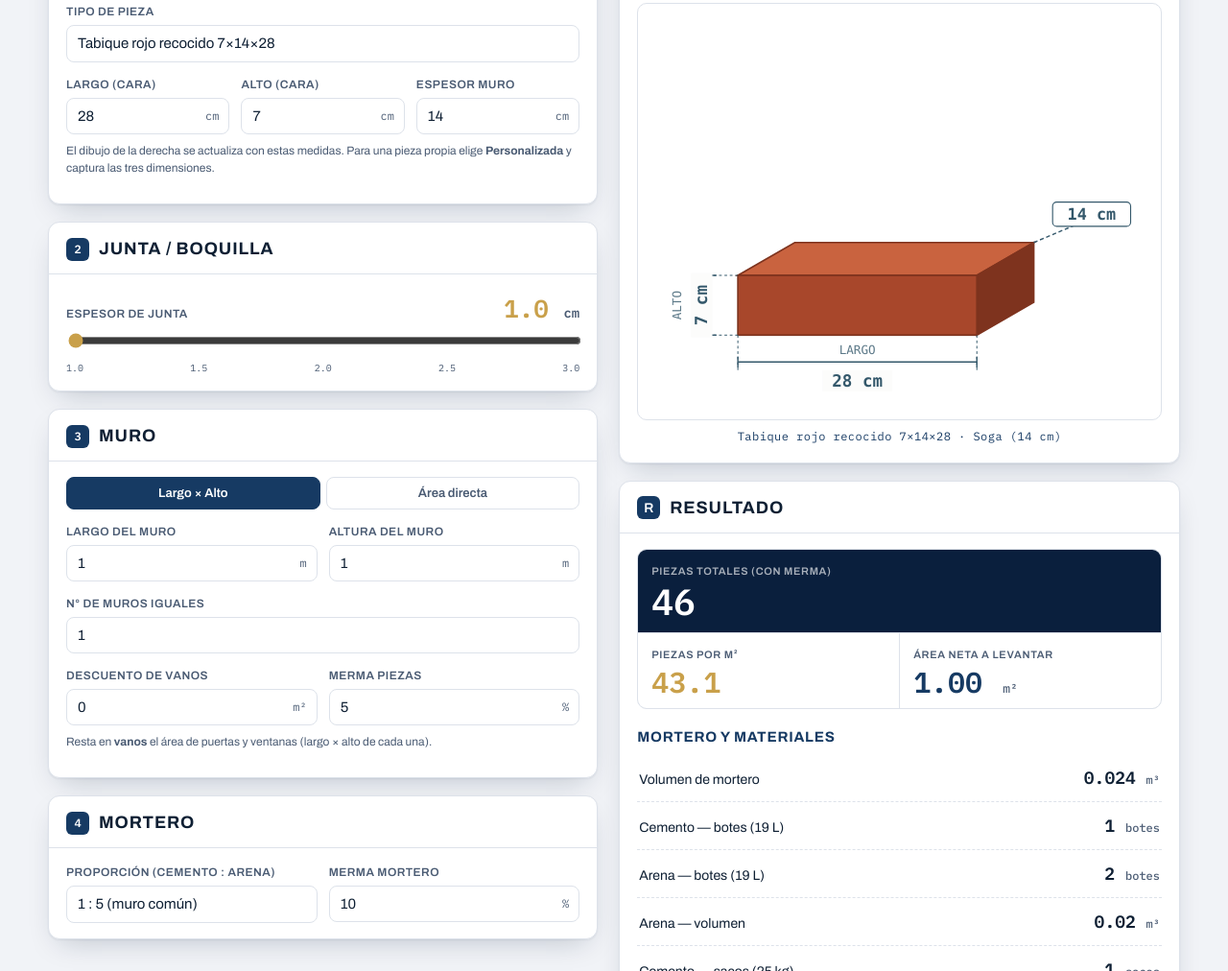
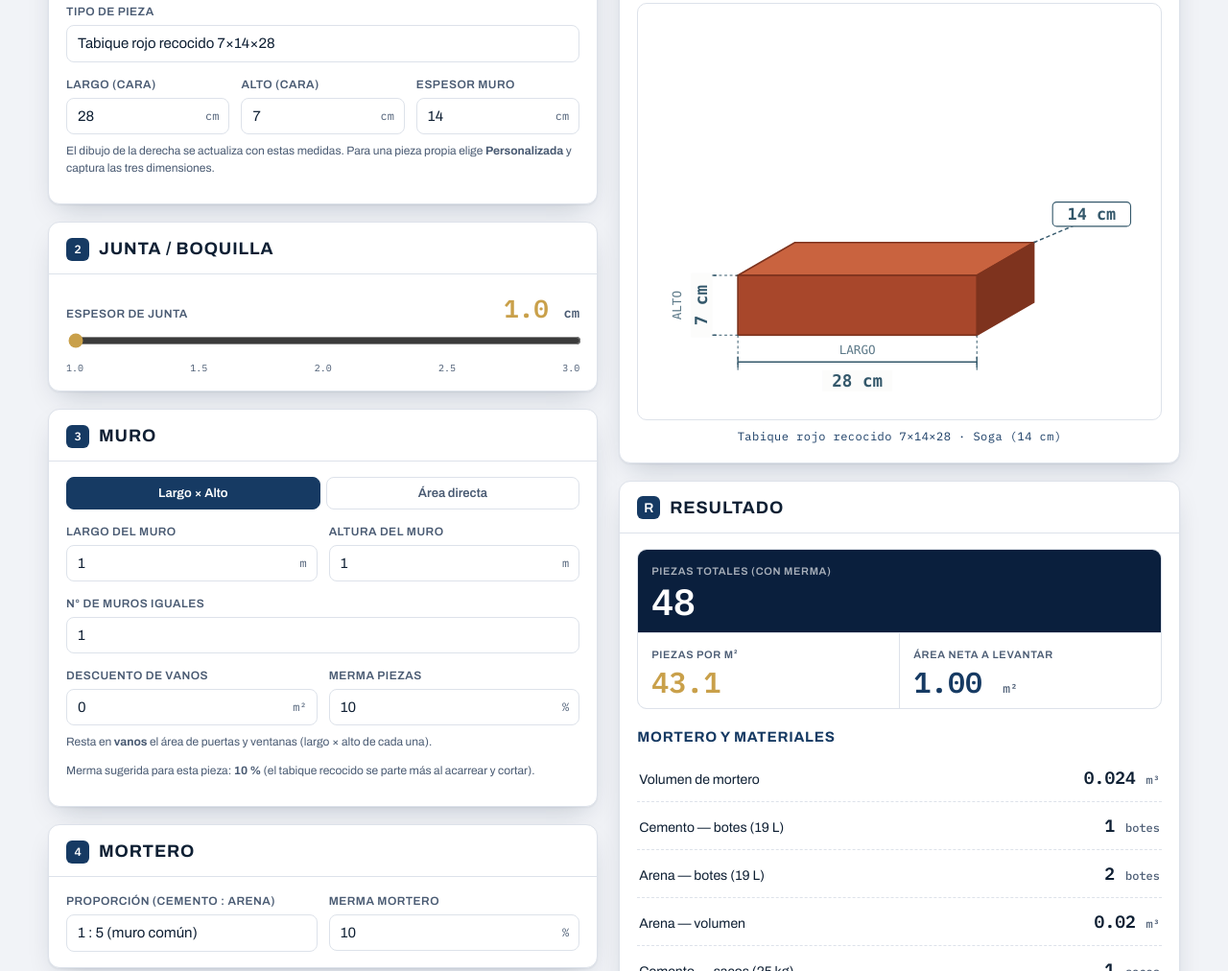
Before and after one commit to javierchavezmzt/proyecta-demo, a plain HTML site: page calculadora-ladrillos/index.html in a window 1280 px wide. Shown: the part 240-1252 px from the top of the page at 96% size. Drawn offline with Linux system fonts and the light colour scheme.

Commit message:
Update index.html

```diff
--- a/calculadora-ladrillos/index.html
+++ b/calculadora-ladrillos/index.html
@@ -280,10 +280,11 @@
             </div>
             <div>
               <label class="fld" for="mermaP">Merma piezas</label>
-              <div class="inp-u"><input type="number" id="mermaP" step="1" min="0" value="5"><span class="u">%</span></div>
+              <div class="inp-u"><input type="number" id="mermaP" step="1" min="0" value="10"><span class="u">%</span></div>
             </div>
           </div>
           <p class="hint">Resta en <b>vanos</b> el área de puertas y ventanas (largo × alto de cada una).</p>
+          <p class="hint" id="mermaHint"></p>
         </div>
       </section>
 
@@ -466,9 +467,15 @@ Object.entries(PIEZAS).forEach(([k,p])=>{
 sel.value="tabique7";
 
 /* ============================ LÓGICA UI ============================ */
+/* Merma sugerida por tipo de pieza (editable): tabique recocido 10 %, tabicón y block 5 % */
+function mermaSugerida(p){ return p.tipo==="tabique" ? 10 : 5; }
 function setPieza(k){
   state.key=k;
   const p=PIEZAS[k];
+  const ms=mermaSugerida(p);
+  $("mermaP").value=ms;
+  $("mermaHint").innerHTML="Merma sugerida para esta pieza: <b>"+ms+" %</b>"+
+    (p.tipo==="tabique"?" (el tabique recocido se parte más al acarrear y cortar).":" (puedes ajustarla según tu obra).");
   // Orientaciones — siempre oculto, usa la orientación default automáticamente
   const ow=$("orientWrap"), seg=$("orientSeg");
   ow.style.display="none";
@@ -677,7 +684,7 @@ $("btnReset").onclick=()=>{
   sel.value="tabique7"; setPieza("tabique7");
   $("junta").value=1; $("juntaVal").textContent="1.0";
   $("mLargo").value=1; $("mAlto").value=1; $("nMuros").value=1;
-  $("mArea").value=26; $("vanos").value=0; $("mermaP").value=5;
+  $("mArea").value=26; $("vanos").value=0;
   $("prop").value="5"; $("mermaM").value=10;
   state.modo="dim"; [...$("modoSeg").children].forEach((c,i)=>c.classList.toggle("on",i===0));
   $("modoDim").style.display="block"; $("modoArea").style.display="none";
@@ -722,7 +729,6 @@ function buildReport(){
 
 /* ============================ INIT ============================ */
 setPieza("tabique7");
-$("mermaP").value=5;
 
 /* "Volver a Proyecta": si venimos de la app, regresa a donde estabas; si abrieron la calculadora directo, va al inicio */
 document.getElementById("volver").addEventListener("click",function(e){
```
